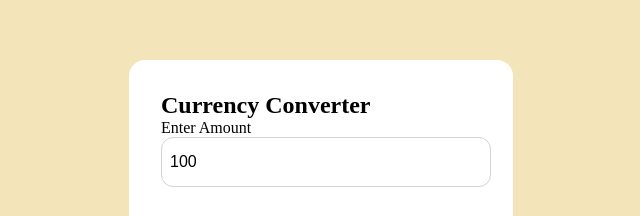
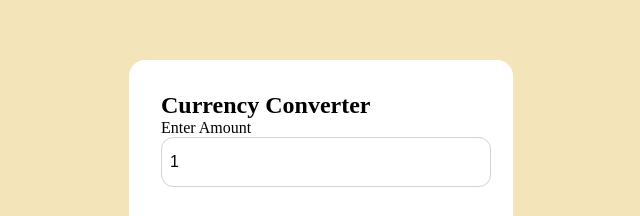
Before and after one commit to momen-saifi/CurrencyConverter, a plain HTML site: page index.html in a window 1280 px wide. Shown: the part 128-344 px from the top of the page, 319-959 px from the left. Drawn offline with Linux system fonts and the light colour scheme; no server answers.

Commit message:
Update index.html

```diff
--- a/index.html
+++ b/index.html
@@ -16,7 +16,7 @@
         <form>
             <div class="amount">
                 <p>Enter Amount</p>
-                <input value="100" type="text" />
+                <input value="1" type="text" />
             </div>
             <div class="dropdown">
                 <div class="from">
```
